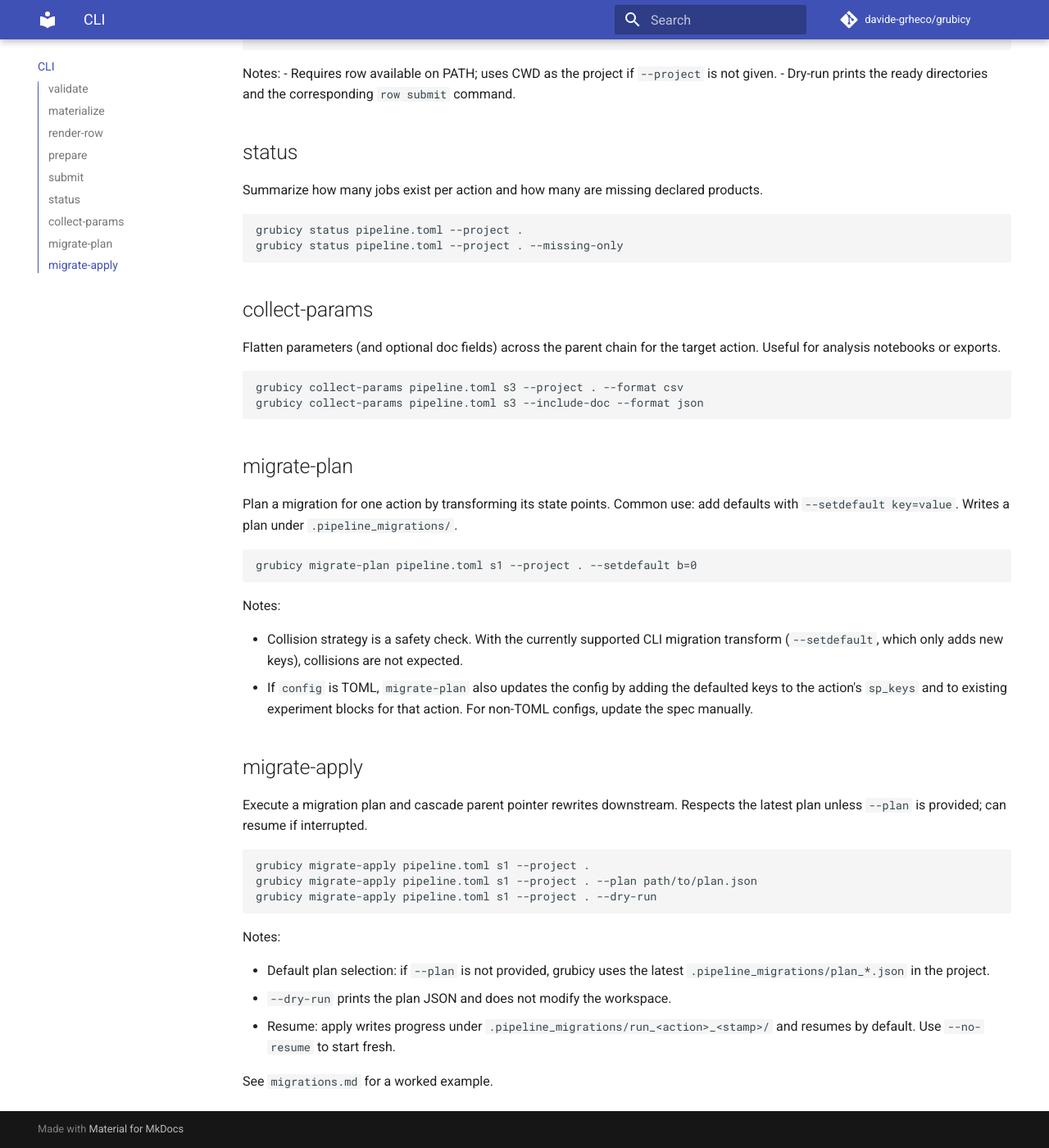
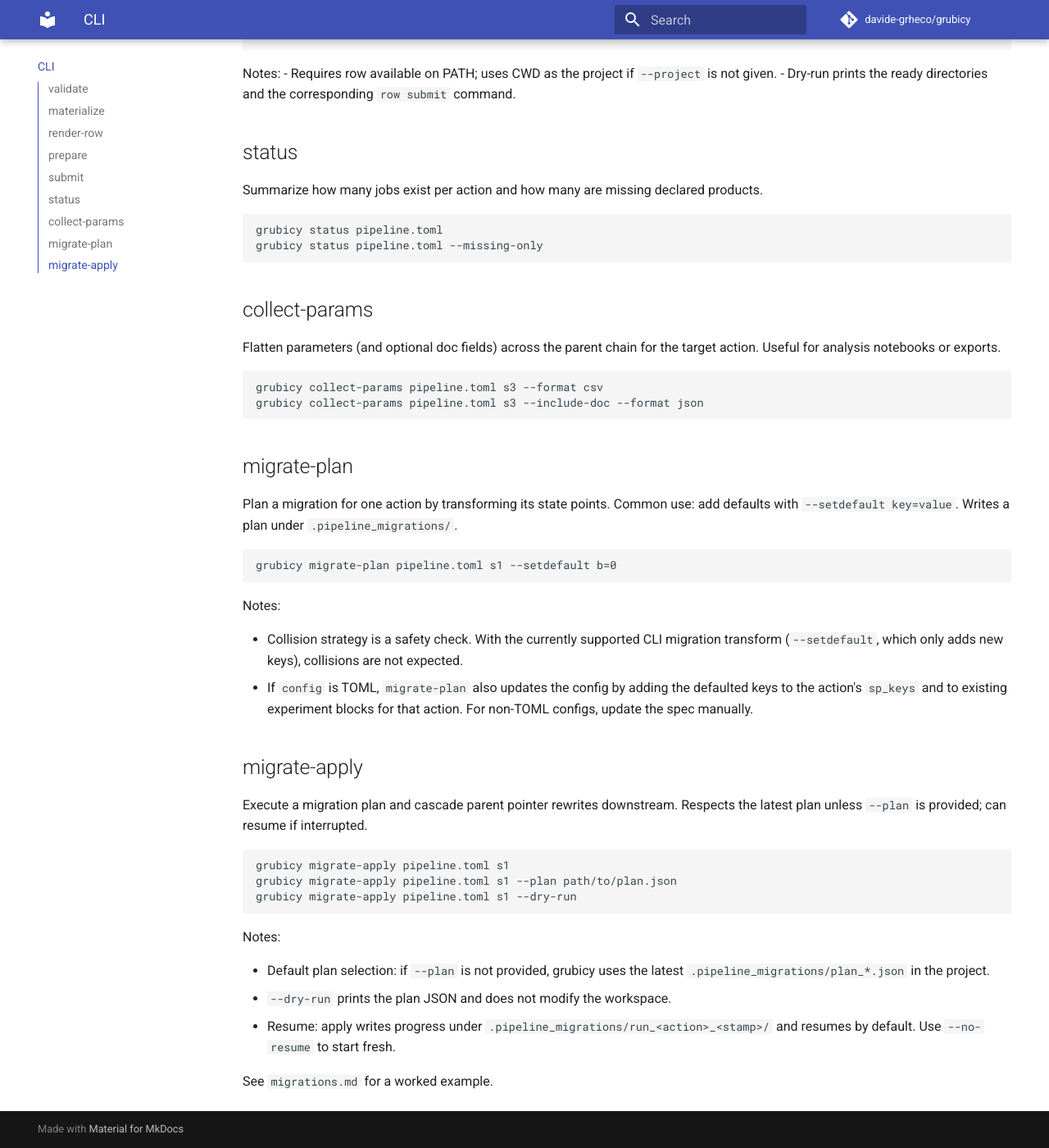
Before and after one commit to davide-grheco/grubicy, an MkDocs documentation site: the page built from docs/cli.md, in a window 1280 px wide and 1400 px high, scrolled down 1234 px. Shown: the whole window at 82% size. Built offline with MkDocs 1.6.1 and Material for MkDocs 9.7.7, drawn with Linux system fonts in a browser that asks for light colours; comment, search, counter and statistics services are not loaded; some of the changed text lies outside the part shown.

Commit message:
Fix project discovery to use CWD only; document grubicy prepare
signac.get_project() was walking up the directory tree, silently landing jobs in a parent project when no .signac/config existed in CWD. Replace with signac.Project(path) to restrict lookup to the specified directory.
Also replaces the materialize + render-row two-step with grubicy prepare throughout the docs and example READMEs.

````diff
--- a/docs/cli.md
+++ b/docs/cli.md
@@ -28,7 +28,7 @@ grubicy render-row pipeline.toml --output workflow.toml
 ## prepare
 Convenience wrapper: validate + materialize + render-row (unless `--no-render`).
 ```bash
-grubicy prepare pipeline.toml --project . --output workflow.toml
+grubicy prepare pipeline.toml --output workflow.toml
 ```
 
 ## submit
@@ -51,15 +51,15 @@ Notes:
 ## status
 Summarize how many jobs exist per action and how many are missing declared products.
 ```bash
-grubicy status pipeline.toml --project .
-grubicy status pipeline.toml --project . --missing-only
+grubicy status pipeline.toml
+grubicy status pipeline.toml --missing-only
 ```
 
 ## collect-params
 Flatten parameters (and optional doc fields) across the parent chain for the target
 action. Useful for analysis notebooks or exports.
 ```bash
-grubicy collect-params pipeline.toml s3 --project . --format csv
+grubicy collect-params pipeline.toml s3 --format csv
 grubicy collect-params pipeline.toml s3 --include-doc --format json
 ```
 
@@ -67,7 +67,7 @@ grubicy collect-params pipeline.toml s3 --include-doc --format json
 Plan a migration for one action by transforming its state points. Common use: add
 defaults with `--setdefault key=value`. Writes a plan under `.pipeline_migrations/`.
 ```bash
-grubicy migrate-plan pipeline.toml s1 --project . --setdefault b=0
+grubicy migrate-plan pipeline.toml s1 --setdefault b=0
 ```
 
 Notes:
@@ -82,9 +82,9 @@ Notes:
 Execute a migration plan and cascade parent pointer rewrites downstream. Respects
 the latest plan unless `--plan` is provided; can resume if interrupted.
 ```bash
-grubicy migrate-apply pipeline.toml s1 --project .
-grubicy migrate-apply pipeline.toml s1 --project . --plan path/to/plan.json
-grubicy migrate-apply pipeline.toml s1 --project . --dry-run
+grubicy migrate-apply pipeline.toml s1
+grubicy migrate-apply pipeline.toml s1 --plan path/to/plan.json
+grubicy migrate-apply pipeline.toml s1 --dry-run
 ```
 
 Notes:
````
Also changed, not shown: other parts of docs/cli.md (+2 -2 lines), README.md (+2 -2 lines), docs/getting-started.md (+4 -4 lines), docs/migrations.md (+5 -5 lines), examples/library-example/README.md (+4 -5 lines), 2 other files.
